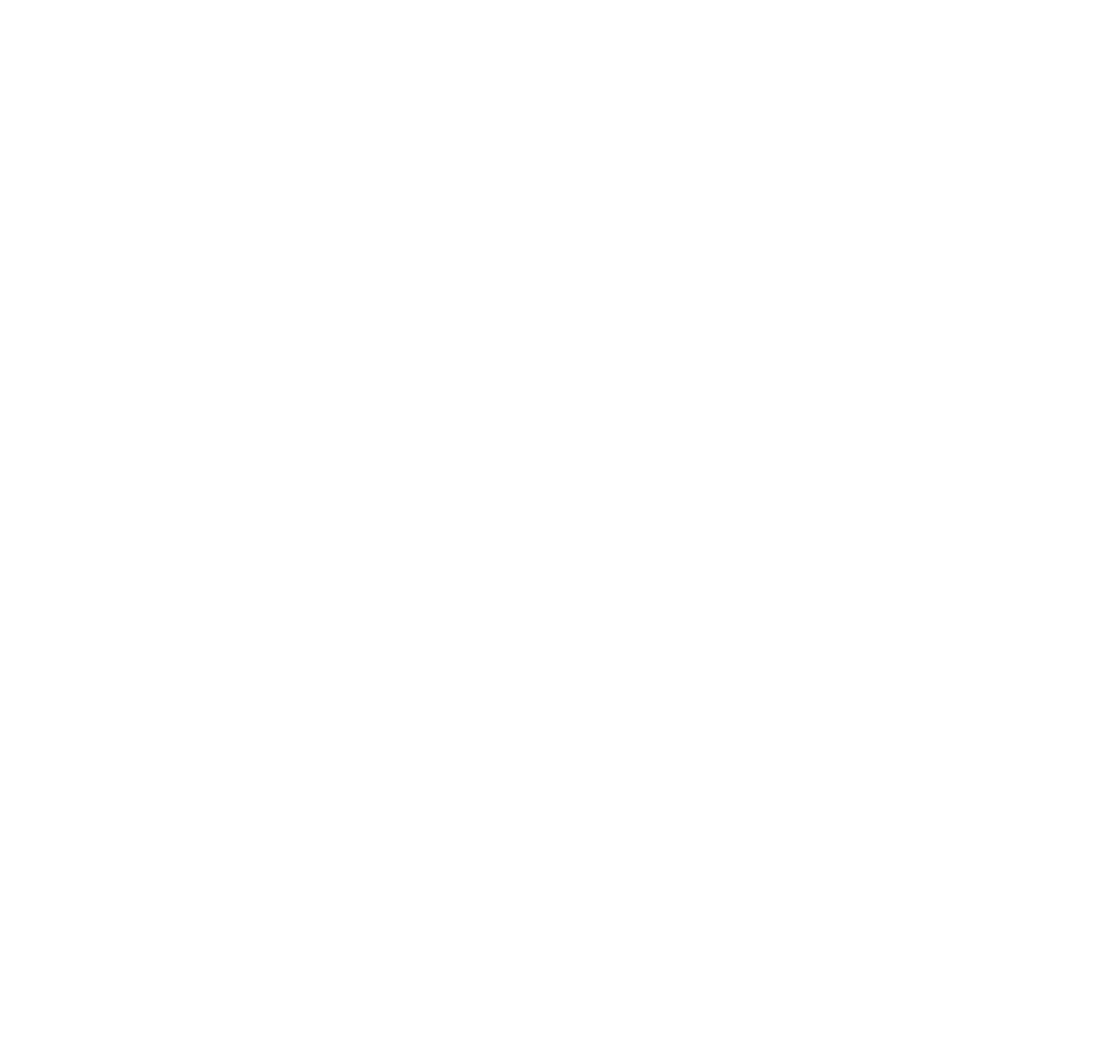
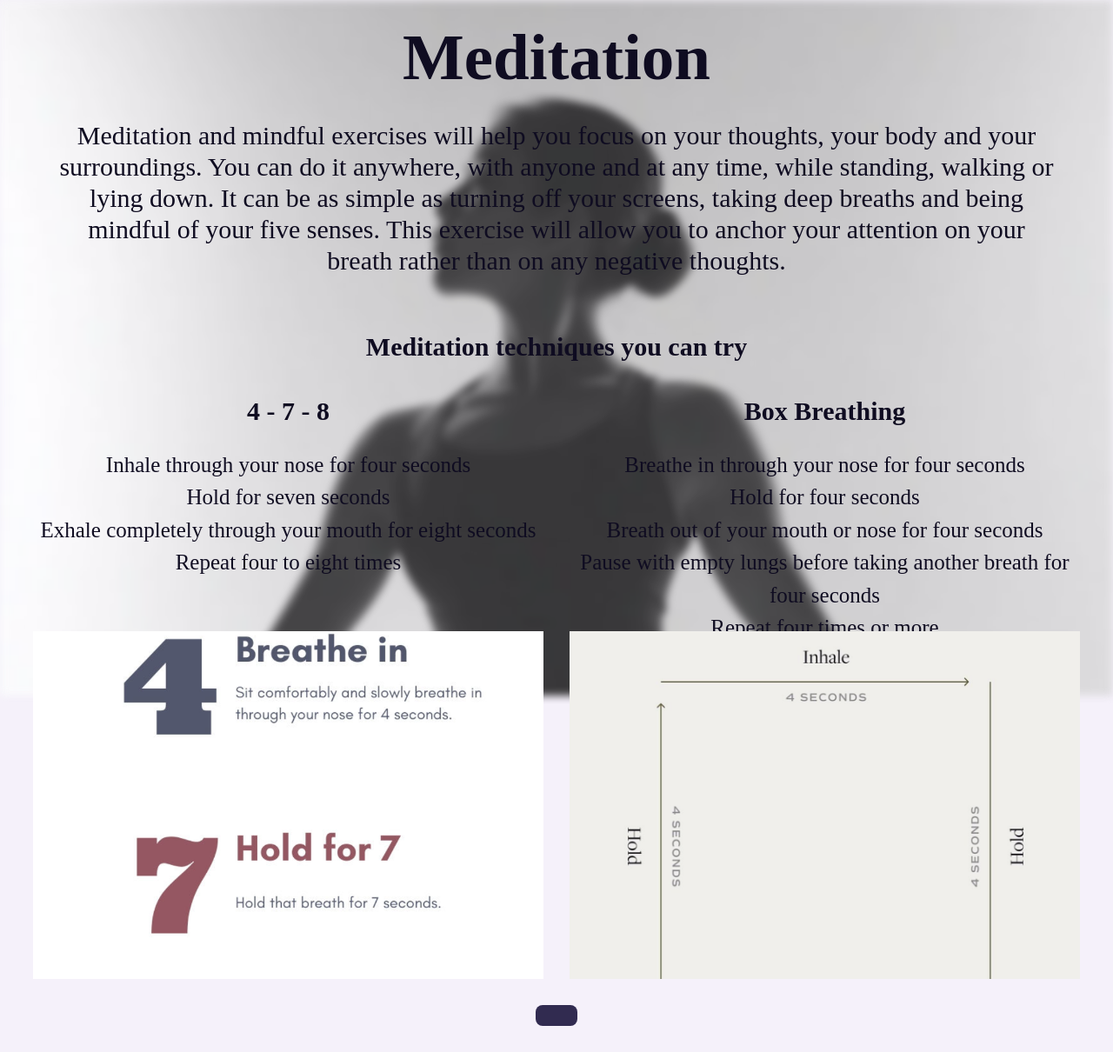
Before and after one commit to Sofia-AA34/Cart-211, a plain HTML site: page final_project/page1.html in a window 1280 px wide. Shown: the whole page at 87% size. Before the commit the page ends 800 px from the top, so only its background shows below. Drawn offline with Linux system fonts and the light colour scheme; a web font is replaced by a local one.

Commit message:
final project

```diff
--- a/final_project/default.css
+++ b/final_project/default.css
@@ -32,8 +32,14 @@ h1 {
     margin-bottom: 20px;
 }
 
-p {
-    font-size: 25px;
+header p {
+    max-width: 1700px;
+    margin: 10px auto;
+    font-size: 23px;
+}
+
+header p:first-of-type {
+    margin-bottom: 40px;
 }
 
 /*Images*/
@@ -89,11 +95,87 @@ p {
 
 /*Page_1*/
 body.page_1::before {
-    display: none;
+    background: url("assets/meditation.jpeg");
+    background-size: cover;
+    background-position: center;
+    opacity: 0.8;
+    filter: blur(5px);
 }
 
 body.page_1 {
-    background-color: #ffffff;
+    background-color: #f5f1fa;
+    color: #0f0c21;
+    font-family: 'Metal';
+}
+
+.page_1 main {
+    max-width: 1700px;
+    margin: -20px auto 0;
+    padding: 0 30px;
+}
+
+.page_1 h1 {
+    font-size: 75px;
+    padding: 15px;
+    margin-bottom: 10px;
+    margin-top: 0;
+}
+
+.page_1 .first-paragraph {
+    text-align: center;
+    font-size: 30px;
+    margin: 0;
+    padding: 24px 28px;
+    line-height: 1.2;
+}
+
+.page_1 h2 {
+    text-align: center;
+    font-size: 30px;
+    padding: 15px;
+}
+
+.page_1 .techniques {
+    display: grid;
+    grid-template-columns: repeat(2, 1fr);
+    gap: 30px;
+}
+
+.page_1 h3,
+.page_1 h4 {
+    text-align: center;
+    font-size: 30px;
+    height: 60px;
+    margin: 0;
+}
+
+.page_1 .second-paragraph,
+.page_1 .third-paragraph {
+    text-align: center;
+    font-size: 25px;
+    line-height: 1.5;
+    height: 230px;
+    margin: 0 0 10px;
+}
+
+.page_1 .techniques img {
+    display: block;
+    width: 600px;
+    height: 400px;
+    max-width: 100%;
+    object-fit: cover;
+    margin: -30px auto 0;
+}
+
+.page_1 .next-page {
+    display: block;
+    width: fit-content;
+    margin: 30px auto;
+    padding: 12px 24px;
+    background-color: #312b50;
+    color: white;
+    text-decoration: none;
+    border-radius: 8px;
 }
 
 /*Page_2*/
@@ -121,7 +203,6 @@ body.page_4::before {
     background-position: center;
     opacity: 0.3;
     filter: blur(3px);
-
 }
 
 body.page_4 {
@@ -161,13 +242,13 @@ body.page_4 {
     left: 0px;
 }
 
-.page_4 main first-paragraph {
+.page_4 main .first-paragraph {
     font-size: 35px;
     margin: 0;
     line-height: 1.2;
 }
 
-.page_4 main second-paragraph {
+.page_4 main .second-paragraph {
     font-size: 35px;
     margin: 0;
     line-height: 1.2;
--- a/final_project/page1.html
+++ b/final_project/page1.html
@@ -4,11 +4,52 @@
 <head>
     <meta charset="UTF-8">
     <meta name="viewport" content="width=device-width, initial-scale=1.0">
-    <title>name - smth about wellness still</title>
+    <title>Mental Health Matters</title>
     <link rel="stylesheet" href="default.css">
+    <link href='https://fonts.googleapis.com/css?family=Metal' rel='stylesheet'>
 </head>
 
 <body class="page_1">
+    <header>
+        <h1>Meditation</h1>
+    </header>
+    <main>
+        <p class="first-paragraph">
+            Meditation and mindful exercises will help you focus on your thoughts, your body and your surroundings. You
+            can do it
+            anywhere, with anyone and at any time, while standing, walking or lying down. It can be as simple as turning
+            off your
+            screens, taking deep breaths and being mindful of your five senses. This exercise will allow you to anchor
+            your
+            attention on your breath rather than on any negative thoughts.
+        </p>
+
+        <h2>Meditation techniques you can try</h2>
+        <div class="techniques">
+            <div class="technique">
+                <h3>4 - 7 - 8</h3>
+                <p class="second-paragraph">
+                    Inhale through your nose for four seconds<br>
+                    Hold for seven seconds<br>
+                    Exhale completely through your mouth for eight seconds<br>
+                    Repeat four to eight times
+                </p>
+                <img src="assets/4_7_8.png" alt="breathing technique 4-7-8">
+            </div>
+            <div class="technique">
+                <h4>Box Breathing</h4>
+                <p class="third-paragraph">
+                    Breathe in through your nose for four seconds<br>
+                    Hold for four seconds<br>
+                    Breath out of your mouth or nose for four seconds<br>
+                    Pause with empty lungs before taking another breath for four seconds<br>
+                    Repeat four times or more
+                </p>
+                <img src="assets/box_breathing.png" alt="breathing technique: box breathing">
+            </div>
+        </div>
+        <a class="next-page" href="page2.html"></a>
+    </main>
 
 </body>
 
```
Also changed, not shown: final_project/index.html (+19 -8 lines), final_project/page4.html (+1 -1 lines), final_project/assets/4_7_8.png (added), final_project/assets/_.jpeg (added), final_project/assets/box_breathing.png (added), final_project/assets/meditation.jpeg (added), 3 other files.
